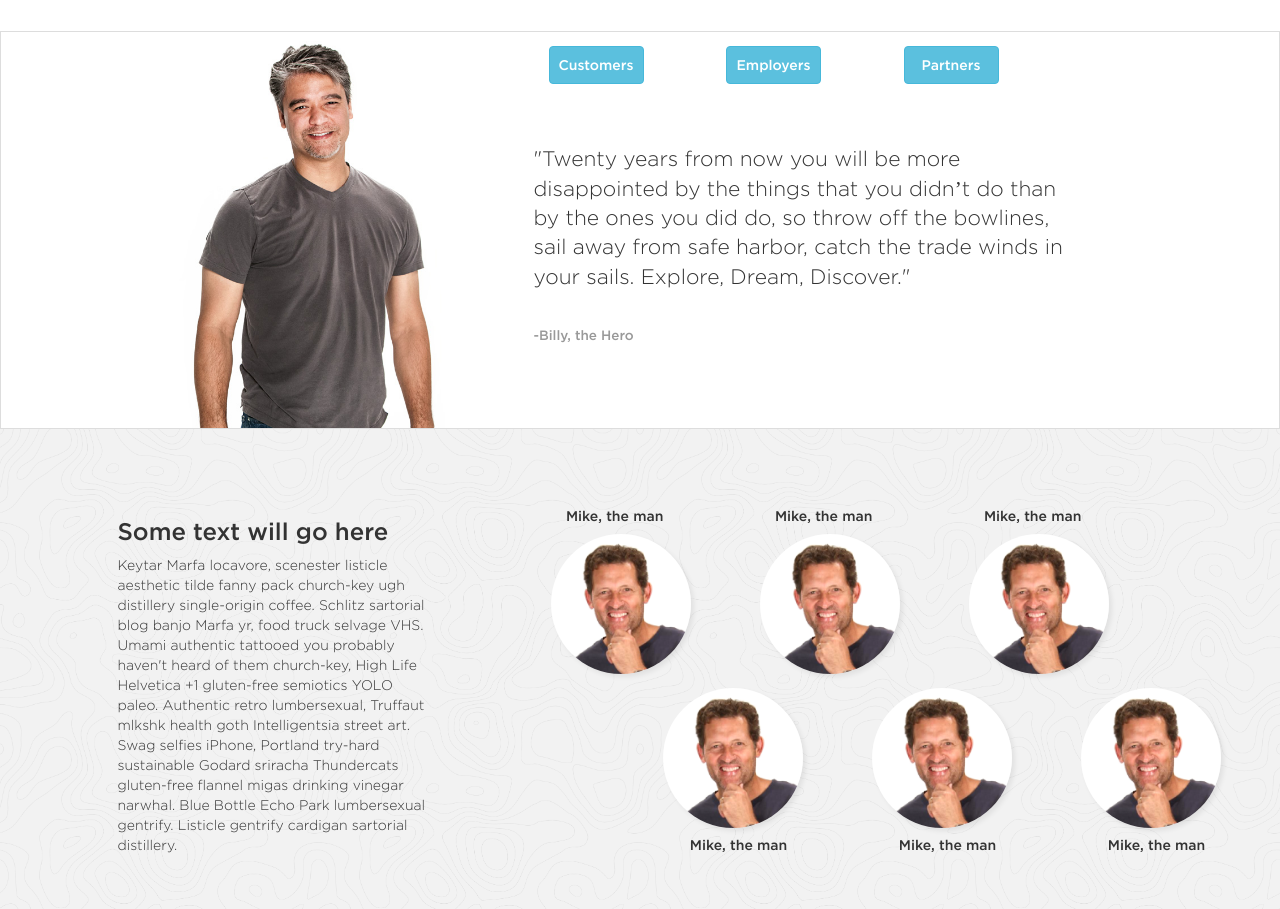
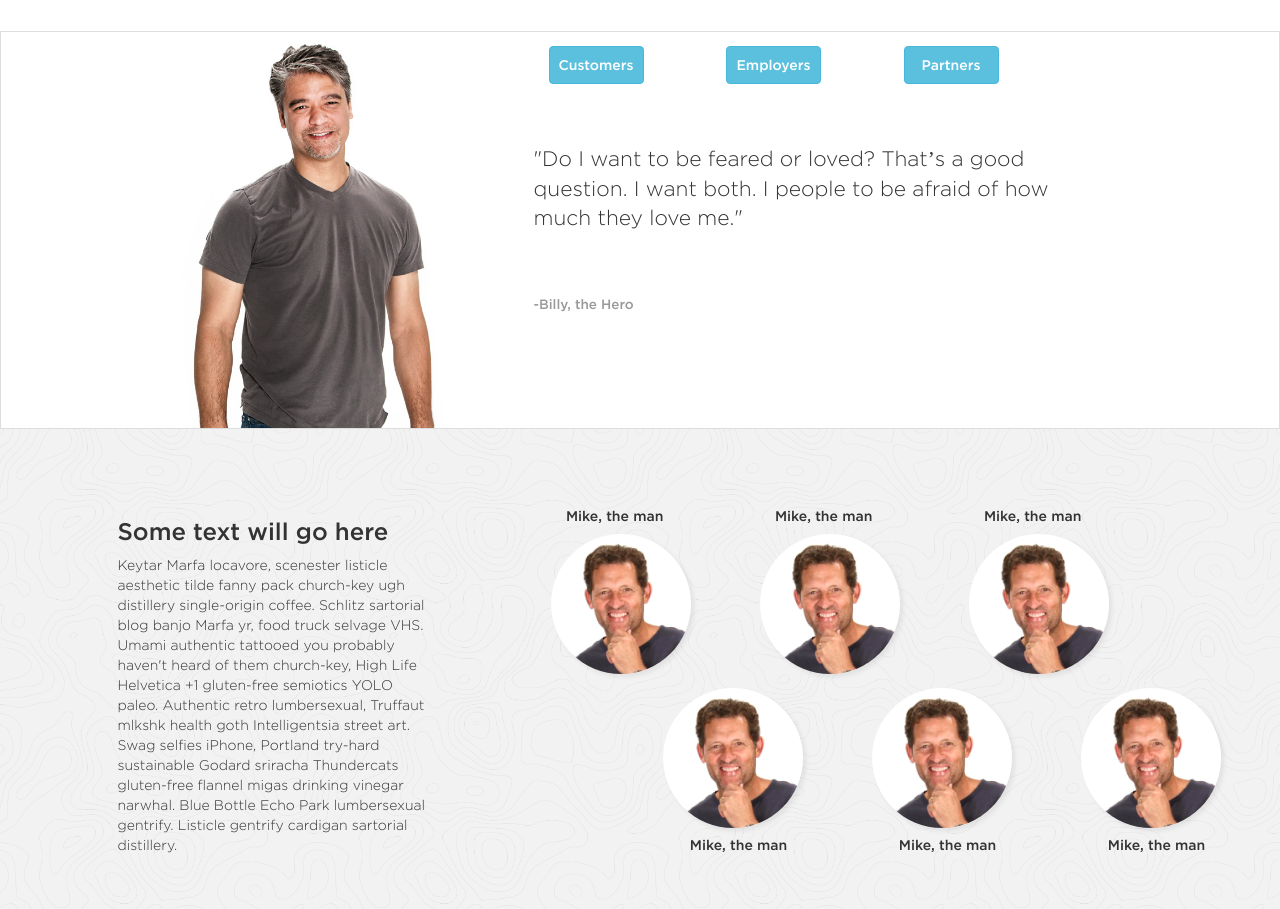
Before and after one commit to gabedb/gabedb.github.io, a plain HTML site: page index.html in a window 1280 px wide. Shown: the part 1060-1969 px from the top of the page. Drawn offline with nearby package versions, Linux system fonts and the light colour scheme.

Commit message:
billy is dropping knowledge

```diff
--- a/css/styles.css
+++ b/css/styles.css
@@ -149,7 +149,7 @@ button{
 
 .quotes {
     margin-top: 8%;
-    max-height: 20vh;
+    max-height: 22vh;
 }
 
 .description {
--- a/index.html
+++ b/index.html
@@ -6,6 +6,7 @@
         <meta name="viewport" content="width=device-width, initial-scale=1">
         <title>Pixel</title>
 
+        <link rel="shortcut icon" href="asses/img/favicon.ico"/>
         <link href="css/animate.min.css" rel="stylesheet">
         <!-- Bootstrap -->
         <link href="css/bootstrap.min.css" rel="stylesheet">
@@ -220,7 +221,7 @@
                         <div class="col-xs-4"><button type="button" class="btn btn-info my-butt">Partners</button></div>
                     </div>
                     <div class="row quotes">
-                        <h1 class="lead">"Twenty years from now you will be more disappointed by the things that you didn’t do than by the ones you did do, so throw off the bowlines, sail away from safe harbor, catch the trade winds in your sails.  Explore, Dream, Discover."</h1>
+                        <h1 class="lead">"Do I want to be feared or loved? That’s a good question. I want both. I people to be afraid of how much they love me."</h1>
                     </div>
                     <div class="row description">
                         <h4><small>-Billy, the Hero</small></h4>
```
